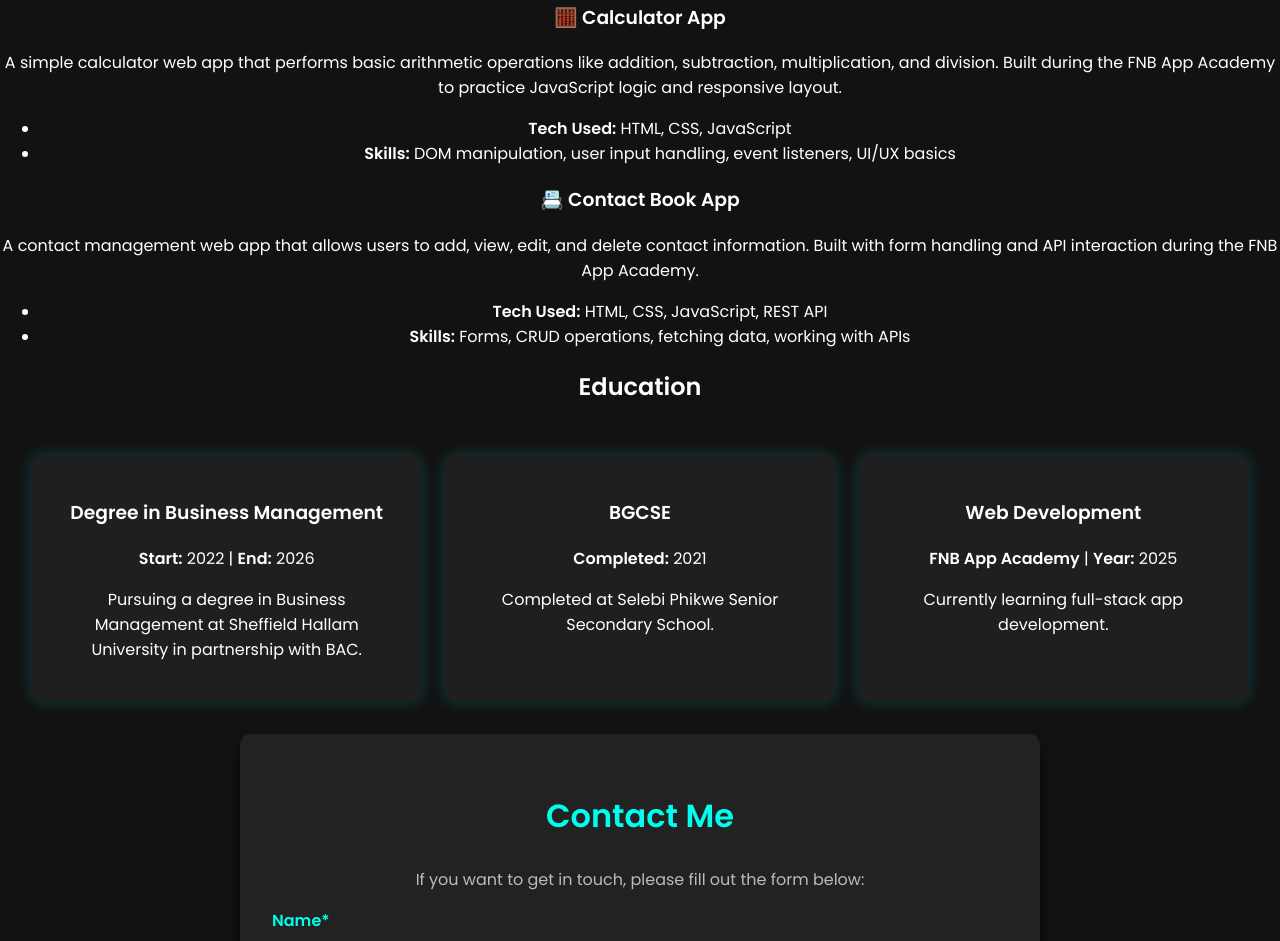
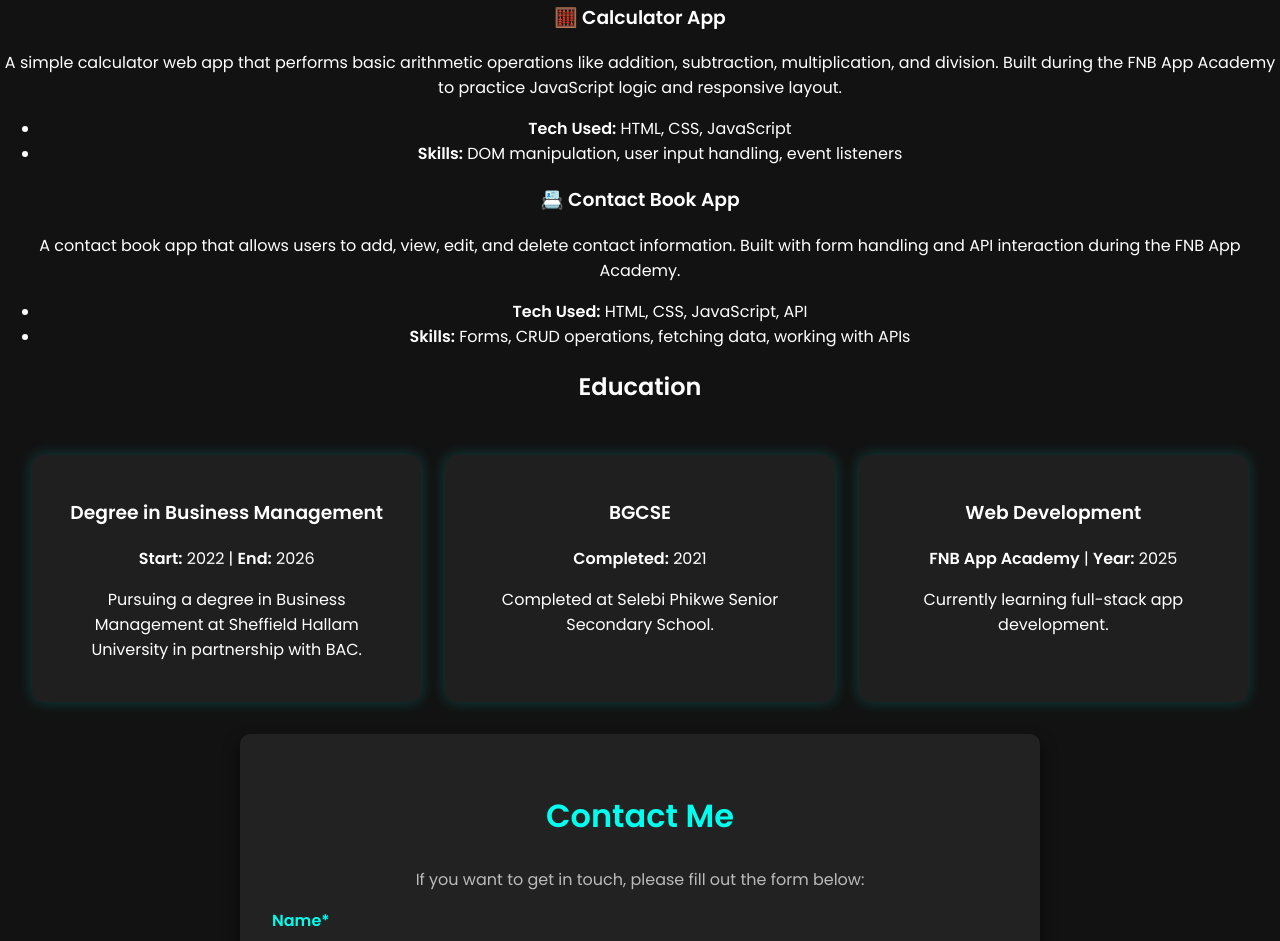
Before and after one commit to nicolasmots/Portfolio, a plain HTML site: page index.html in a window 1280 px wide. Shown: the part 1195-2136 px from the top of the page. Drawn offline with Linux system fonts and the light colour scheme.

Commit message:
edited the project section

```diff
--- a/index.html
+++ b/index.html
@@ -135,7 +135,7 @@
             <li><strong>Tech Used:</strong> HTML, CSS, JavaScript</li>
             <li>
               <strong>Skills:</strong> DOM manipulation, user input handling,
-              event listeners, UI/UX basics
+              event listeners
             </li>
           </ul>
         </div>
@@ -144,12 +144,12 @@
         <div class="project">
           <h3>📇 Contact Book App</h3>
           <p>
-            A contact management web app that allows users to add, view, edit,
-            and delete contact information. Built with form handling and API
-            interaction during the FNB App Academy.
+            A contact book app that allows users to add, view, edit, and delete
+            contact information. Built with form handling and API interaction
+            during the FNB App Academy.
           </p>
           <ul>
-            <li><strong>Tech Used:</strong> HTML, CSS, JavaScript, REST API</li>
+            <li><strong>Tech Used:</strong> HTML, CSS, JavaScript, API</li>
             <li>
               <strong>Skills:</strong> Forms, CRUD operations, fetching data,
               working with APIs
```
